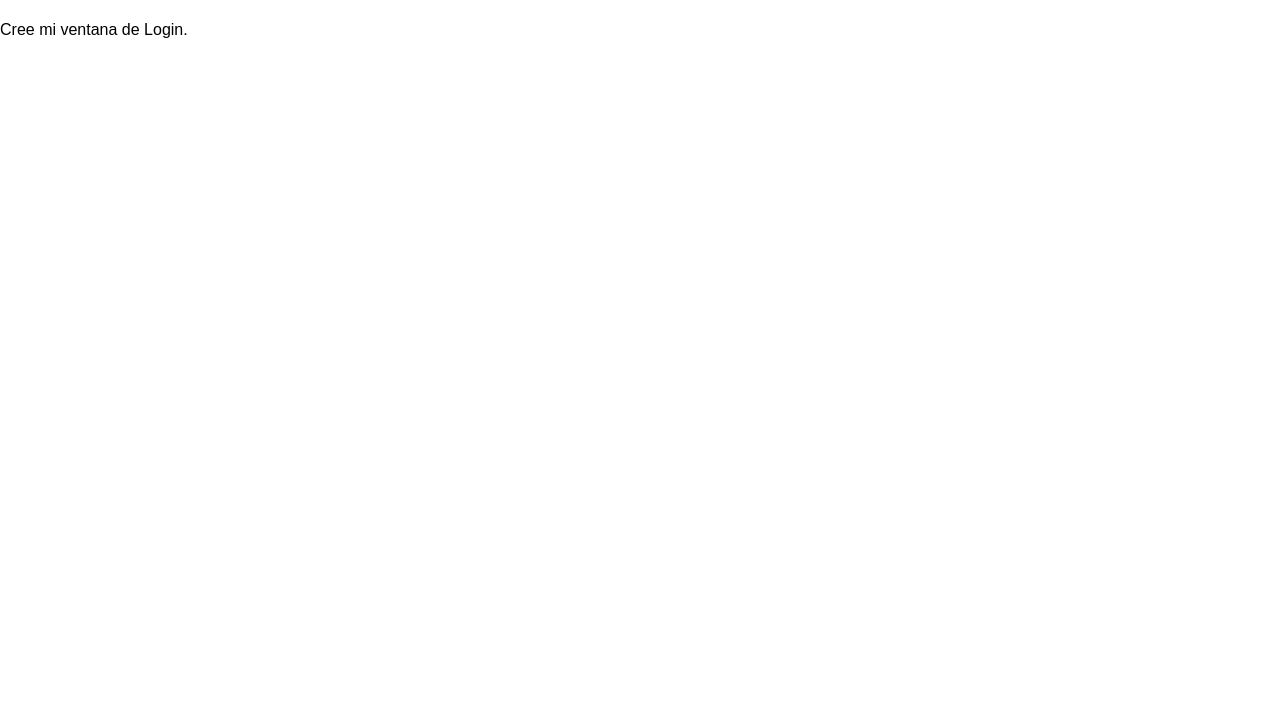
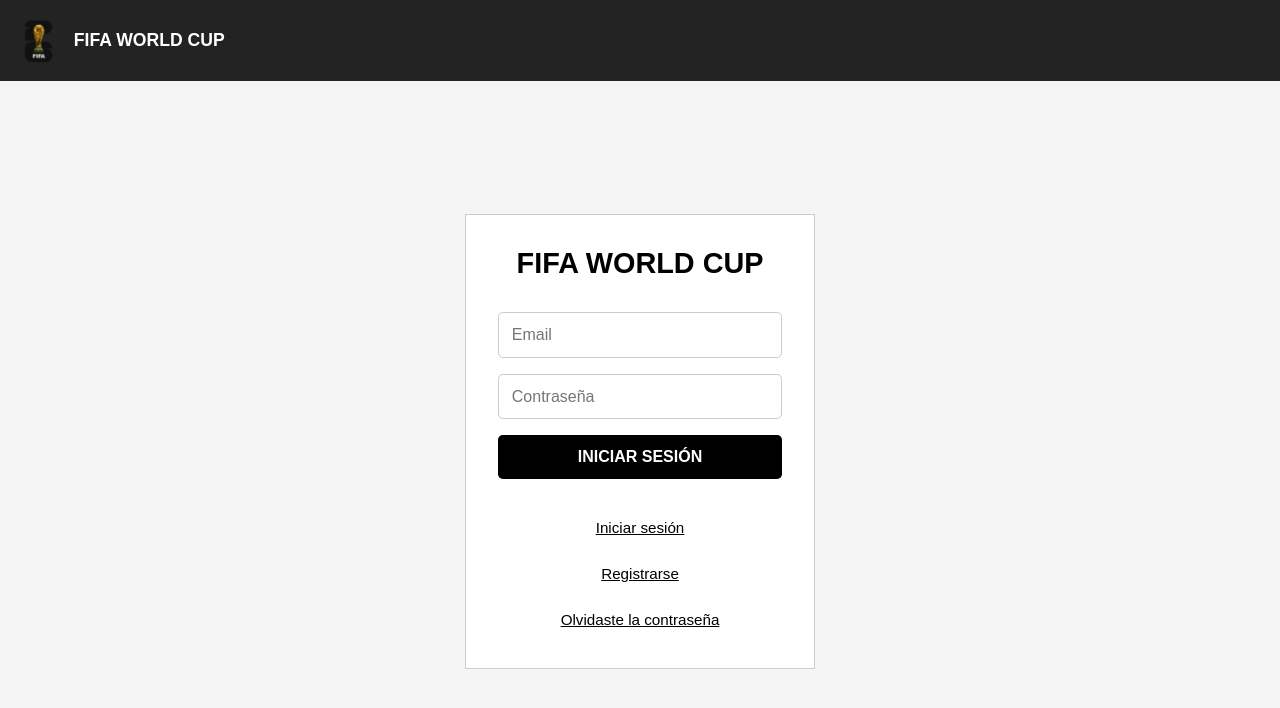
Before and after one commit to Lautaroo10/Tickets-Mundial-FIFA-2026, a Next.js app in the folder frontend/: page /login in a window 1280 px wide. Shown: the top 708 px of the page. Built offline with nearby package versions, Linux system fonts and the light colour scheme.

Commit message:
Login basico para probar con backend

```diff
--- a/frontend/app/globals.css
+++ b/frontend/app/globals.css
@@ -169,3 +169,86 @@ h1 {
 .comprar:active {
   opacity: 0.7;
 }
+
+/* ========== LOGIN PAGE ========== */
+.login-main {
+  display: flex;
+  justify-content: center;
+  align-items: center;
+  min-height: calc(100vh - 80px);
+  padding: 2rem 1rem;
+  background-color: #f5f5f5;
+}
+
+.login-box {
+  background-color: #ffffff;
+  border: 1px solid #cccccc;
+  padding: 2rem;
+  width: 100%;
+  max-width: 350px;
+  text-align: center;
+}
+
+.login-titulo {
+  font-size: 1.8rem;
+  font-weight: bold;
+  color: #000000;
+  margin-bottom: 2rem;
+}
+
+.form {
+  display: flex;
+  flex-direction: column;
+  gap: 1rem;
+  margin-bottom: 2rem;
+}
+
+.input {
+  padding: 0.8rem;
+  border: 1px solid #cccccc;
+  border-radius: 0.3rem;
+  font-size: 1rem;
+  font-family: 'Arial', sans-serif;
+}
+
+.input:focus {
+  outline: none;
+  border: 1px solid #000000;
+}
+
+.btn-primary {
+  background-color: #000000;
+  color: #ffffff;
+  padding: 0.8rem;
+  border: none;
+  border-radius: 0.3rem;
+  font-size: 1rem;
+  font-weight: bold;
+  cursor: pointer;
+  text-transform: uppercase;
+}
+
+.btn-primary:hover {
+  background-color: #333333;
+}
+
+.login-links {
+  display: flex;
+  flex-direction: column;
+  gap: 0.8rem;
+}
+
+.link-btn {
+  background: none;
+  border: none;
+  color: #000000;
+  cursor: pointer;
+  font-size: 0.95rem;
+  text-decoration: underline;
+  padding: 0.5rem 0;
+  transition: color 0.3s ease;
+}
+
+.link-btn:hover {
+  color: #555555;
+}
--- a/frontend/app/login/page.tsx
+++ b/frontend/app/login/page.tsx
@@ -1,8 +1,141 @@
+'use client';
+
+import { useState } from 'react';
+
 export default function PaginaLogin() {
+  const [view, setView] = useState<'login' | 'register' | 'forgot'>('login');
+  const [email, setEmail] = useState('');
+  const [password, setPassword] = useState('');
+  const [name, setName] = useState('');
+
+  const handleSubmit = (e: React.FormEvent) => {
+    e.preventDefault();
+    console.log('Enviado:', { email, password, name });
+  };
+
+  const resetForm = () => {
+    setEmail('');
+    setPassword('');
+    setName('');
+  };
+
   return (
-    <div>
-      <h1>Logueate o registrate</h1>
-      <p>Cree mi ventana de Login.</p>
-    </div>
-  )
+    <>
+      <header className="header">
+        <img className="logo-mundial" src="/Logo-Copa-Mundial.png" alt="Logo" />
+        <h1>FIFA WORLD CUP</h1>
+      </header>
+
+      <main className="login-main">
+        <div className="login-box">
+          <h2 className="login-titulo">FIFA WORLD CUP</h2>
+
+          {view === 'login' && (
+            <form onSubmit={handleSubmit} className="form">
+              <input
+                type="email"
+                placeholder="Email"
+                value={email}
+                onChange={(e) => setEmail(e.target.value)}
+                className="input"
+                required
+              />
+              <input
+                type="password"
+                placeholder="Contraseña"
+                value={password}
+                onChange={(e) => setPassword(e.target.value)}
+                className="input"
+                required
+              />
+              <button type="submit" className="btn-primary">
+                INICIAR SESIÓN
+              </button>
+            </form>
+          )}
+
+          {view === 'register' && (
+            <form onSubmit={handleSubmit} className="form">
+              <input
+                type="text"
+                placeholder="Nombre completo"
+                value={name}
+                onChange={(e) => setName(e.target.value)}
+                className="input"
+                required
+              />
+              <input
+                type="email"
+                placeholder="Email"
+                value={email}
+                onChange={(e) => setEmail(e.target.value)}
+                className="input"
+                required
+              />
+              <input
+                type="password"
+                placeholder="Contraseña"
+                value={password}
+                onChange={(e) => setPassword(e.target.value)}
+                className="input"
+                required
+              />
+              <button type="submit" className="btn-primary">
+                REGISTRARSE
+              </button>
+            </form>
+          )}
+
+          {view === 'forgot' && (
+            <form onSubmit={handleSubmit} className="form">
+              <input
+                type="email"
+                placeholder="Email"
+                value={email}
+                onChange={(e) => setEmail(e.target.value)}
+                className="input"
+                required
+              />
+              <button type="submit" className="btn-primary">
+                ENVIAR ENLACE
+              </button>
+            </form>
+          )}
+
+          <div className="login-links">
+            <button
+              type="button"
+              className="link-btn"
+              onClick={() => {
+                setView('login');
+                resetForm();
+              }}
+            >
+              Iniciar sesión
+            </button>
+            <button
+              type="button"
+              className="link-btn"
+              onClick={() => {
+                setView('register');
+                resetForm();
+              }}
+            >
+              Registrarse
+            </button>
+            <button
+              type="button"
+              className="link-btn"
+              onClick={() => {
+                setView('forgot');
+                resetForm();
+              }}
+            >
+              Olvidaste la contraseña
+            </button>
+          </div>
+        </div>
+      </main>
+    </>
+  );
 }
```
